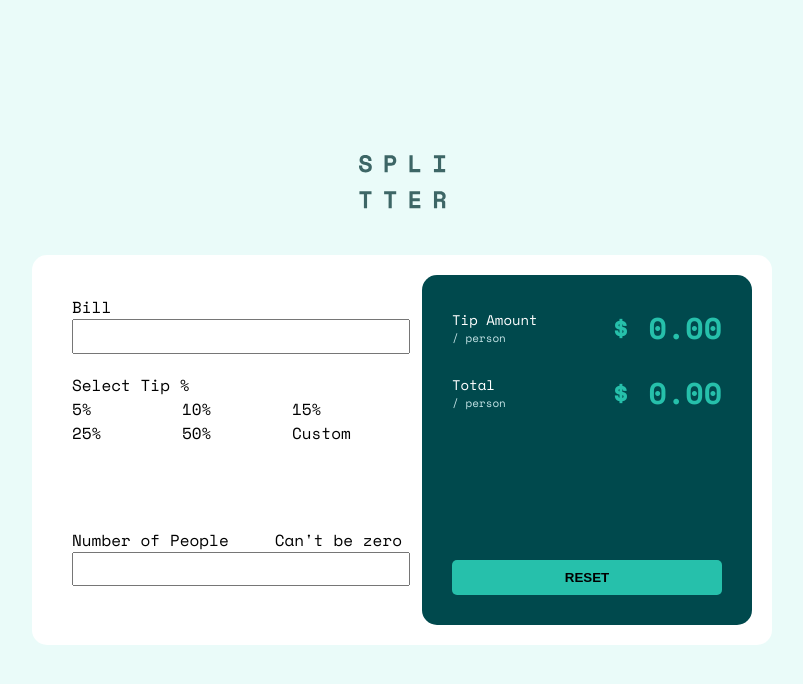
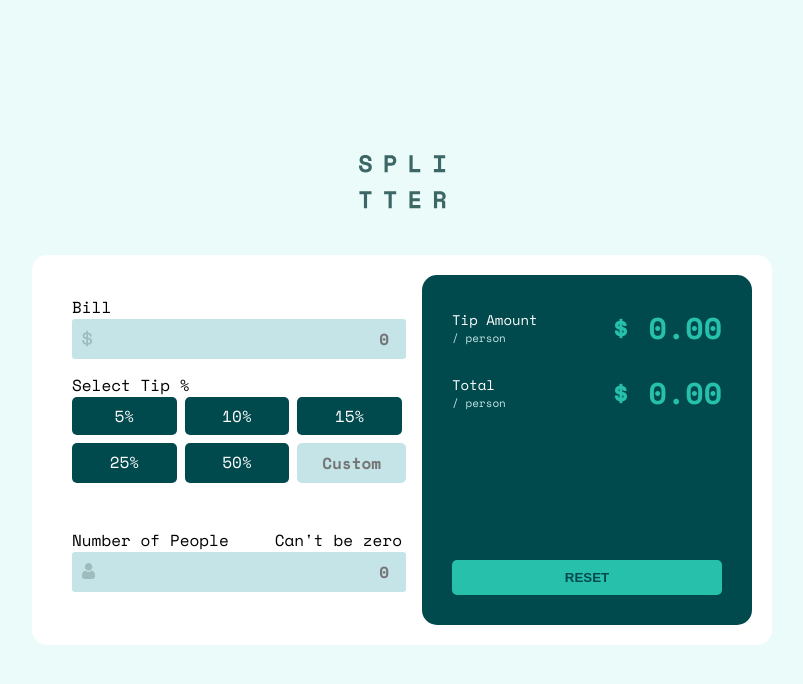
Before and after one commit to mchtugr/tip-calculator, a Vue app: page / in a window 1280 px wide. Shown: the top 684 px of the page, without its empty margins (238-1041 px from the left). Built offline with nearby package versions, Linux system fonts and the light colour scheme.

Commit message:
refactor: left screen styles

```diff
--- a/src/components/Card.vue
+++ b/src/components/Card.vue
@@ -3,17 +3,20 @@
     <div class="left">
       <div class="bill">
         <div>Bill</div>
-        <input type="text" />
+        <div class="dollar-svg">
+          <dollar-svg />
+        </div>
+        <input type="number" placeholder="0" />
       </div>
       <div class="select-tip">
         <div>Select Tip %</div>
         <div class="tip-grid-container">
-          <div>5%</div>
-          <div>10%</div>
-          <div>15%</div>
-          <div>25%</div>
-          <div>50%</div>
-          <div>Custom</div>
+          <div class="tip-percent">5%</div>
+          <div class="tip-percent">10%</div>
+          <div class="tip-percent">15%</div>
+          <div class="tip-percent">25%</div>
+          <div class="tip-percent">50%</div>
+          <input class="tip-percent custom" placeholder="Custom" />
         </div>
       </div>
       <div class="total-people">
@@ -21,7 +24,10 @@
           <div>Number of People</div>
           <div class="error">Can't be zero</div>
         </div>
-        <input type="text" />
+        <div class="dollar-svg">
+          <person-svg />
+        </div>
+        <input type="number" placeholder="0" />
       </div>
     </div>
     <div class="right">
@@ -51,8 +57,17 @@
 </template>
 
 <script>
+import DollarSvg from './ui/DollarSvg.vue'
+import PersonSvg from './ui/PersonSvg.vue'
 export default {
   name: 'Card',
+  components: {
+    DollarSvg,
+    PersonSvg,
+  },
+  data() {
+    return {}
+  },
 }
 </script>
 
@@ -80,16 +95,20 @@ export default {
 
 input {
   width: 100%;
-  line-height: 1.8;
+  line-height: 2.4;
   text-align: right;
   font-family: 'Space Mono', monospace;
   font-weight: 700;
   font-size: 16px;
+  background-color: hsl(185, 41%, 84%);
+  border: none;
+  border-radius: 3px;
 }
 
 .tip-grid-container {
   display: grid;
   grid-template-columns: 1fr 1fr 1fr;
+  gap: 8px;
 }
 
 .right {
@@ -139,9 +158,37 @@ input {
   text-transform: uppercase;
   font-weight: 700;
   background-color: hsl(172, 67%, 45%);
+  color: hsl(183, 100%, 15%);
 }
 
 .reset-btn:hover {
   background-color: hsl(172, 67%, 65%);
 }
+
+.bill {
+  position: relative;
+}
+
+.total-people {
+  position: relative;
+}
+
+.dollar-svg {
+  position: absolute;
+  bottom: 20px;
+  left: 10px;
+}
+
+.tip-percent {
+  background-color: hsl(183, 100%, 15%);
+  text-align: center;
+  line-height: 2.4;
+  color: hsl(0, 0%, 100%);
+  border-radius: 5px;
+}
+
+.custom {
+  background-color: hsl(185, 41%, 84%);
+  color: black;
+}
 </style>
```
